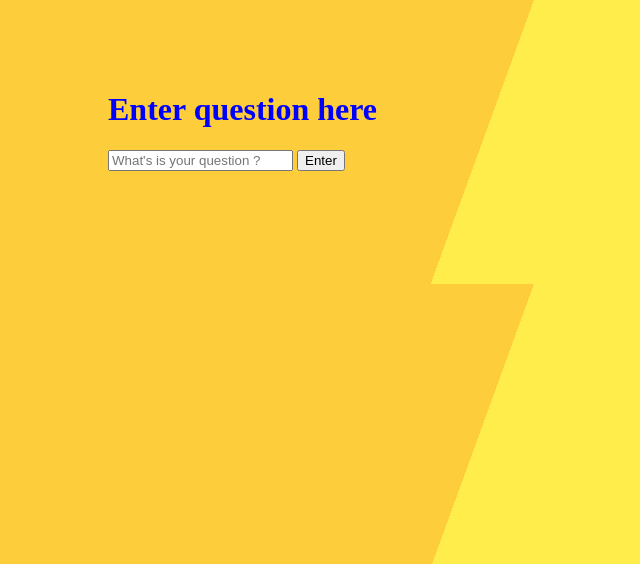
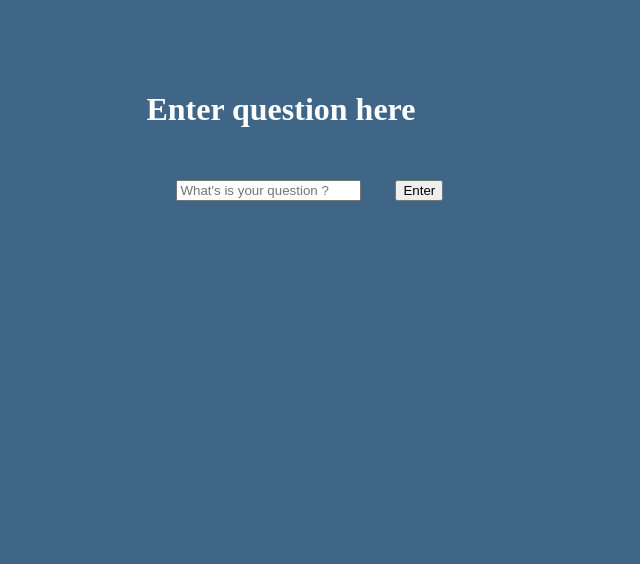
Before and after one commit to raghvendra98/CHATBOT-BERT-, a Flask app: page / in a window 1280 px wide. Shown: the top 564 px of the page, without its empty margins (296-936 px from the left). Run offline with Flask 2, Linux system fonts and the light colour scheme; parts of the project's set-up code (start-up, migrations or seed data) failed here and were passed over.

Commit message:
FIX:decorating first page

```diff
--- a/templates/base.html
+++ b/templates/base.html
@@ -77,11 +77,16 @@
     }
 
     .bbody {
-  background: linear-gradient(110deg, #fdcd3b 60%, #ffed4b 60%);
+  background: rgba(64, 102, 135, 1);
   color: white;
   border: ;
   margin: 20px;
-  padding: 50px 30% 75px 30%;}
+  padding: 50px 30% 75px 33%;}
+
+    .body1{
+            margin: 30px;
+  }
+
 
   .text {
   width: 320px;
@@ -90,18 +95,21 @@
   margin: 0;}
 
    .atl {background-color: #DBF9FC;
-         color: blue;
+         color: White;
 
           }
-    .padd {
+    .ldr { padding: 100px 30% 75px 33%;
+           margin: 20px;
 
              }
+
+
 
   </style>
 </head>
 
 <body class="bbody">
-  <div id='loader' style="display:none background-color:red">
+  <div class='ldr' id='loader' style="display:none background-color:red">
     <img src="https://upload.wikimedia.org/wikipedia/commons/b/b1/Loading_icon.gif">
   </div>
   <a class="atl">
@@ -109,7 +117,7 @@
     <h1>Enter question here</h1>
 
     <!-- Main Input For Receiving Query to our ML -->
-    <input type="text" name="query" placeholder="What's is your question ?" required="required" />
+    <input class="body1" type="text" name="query" placeholder="What's is your question ?" required="required" />
 
 
     <button type="submit" id="btn-go" class="btn btn-primary btn-block btn-large">Enter</button>
@@ -119,14 +127,12 @@
 
   </div>
 </a>
+  <a >
   <div id="answer_container" style="display: none;">
-    <p id="answer">answer</p>
-    <p id="accuracy">accuracy</p>
-
-
-
+    <h1 style="color: #CCF381 "><p id="answer">answer</p></h1>
+    <h2 style="color: #FAR744 "><p id="accuracy">accuracy</p></h2>
   </div>
-
+   </a>
 
 </body>
 
```
